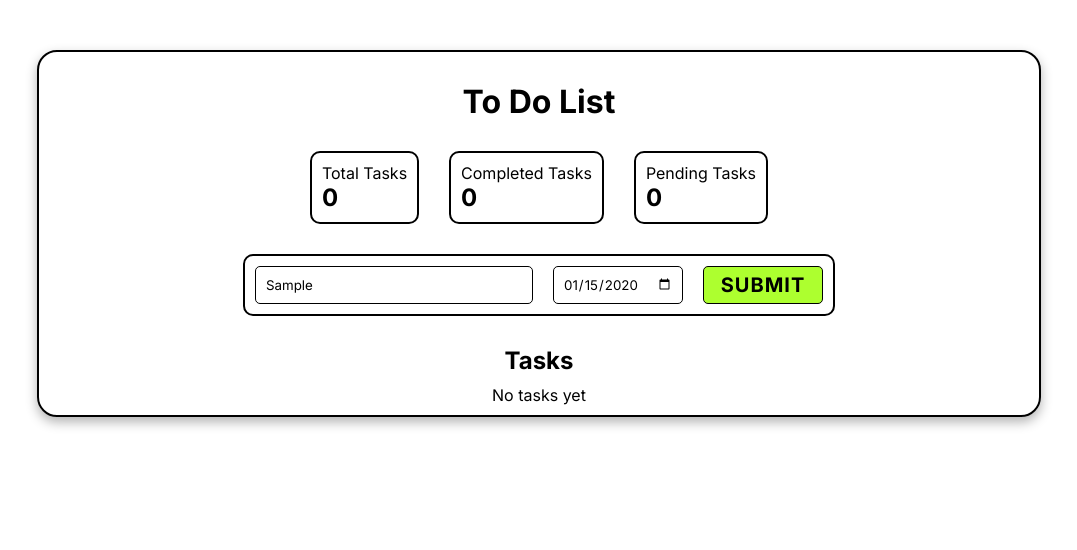
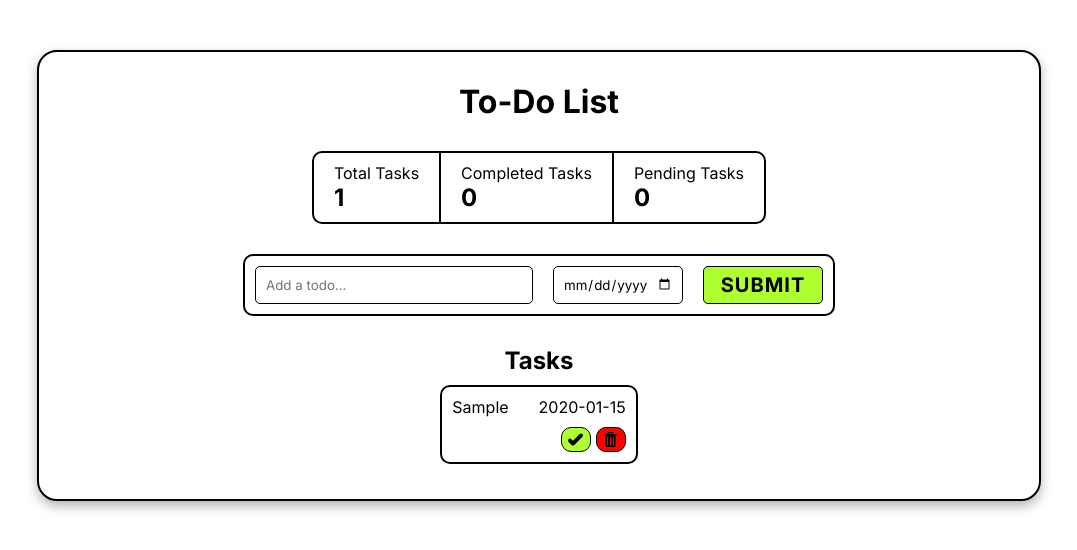
Before and after one commit to COPA100/todo-list, a plain HTML site: page index.html in a window 1280 px wide. Both pictures are taken after typing "Sample", "2020-01-15" into the empty fields and a click on the button "SUBMIT". Shown: the whole page, without its empty margins (101-1178 px from the left). Drawn offline with Linux system fonts and the light colour scheme.

Commit message:
js functionality done with tasks. add localstorage next?

```diff
--- a/index.html
+++ b/index.html
@@ -15,18 +15,18 @@
   <body>
     <div class="container">
       <div class="heading">
-        <h1>To Do List</h1>
+        <h1>To-Do List</h1>
       </div>
       <div class="list-breakdown">
-        <div class="card">
+        <div class="card bd1">
           <p>Total Tasks</p>
           <h2 id="total-tasks">0</h2>
         </div>
-        <div class="card">
+        <div class="card bd2">
           <p>Completed Tasks</p>
           <h2 id="completed-tasks">0</h2>
         </div>
-        <div class="card">
+        <div class="card bd3">
           <p>Pending Tasks</p>
           <h2 id="pending-tasks">0</h2>
         </div>
@@ -39,7 +39,8 @@
       <div class="list">
         <h2>Tasks</h2>
         <p class="no-tasks">No tasks yet</p>
-        <ul id="task-list"></ul>
+        <ul id="task-list">
+        </ul>
       </div>
     </div>
 
--- a/script.js
+++ b/script.js
@@ -0,0 +1,65 @@
+document.getElementById("add-task").addEventListener("click", addTask);
+
+let tasks = 0;
+const totalTasks = document.querySelector("#total-tasks");
+let compTasks = 0;
+const completedTasks = document.querySelector("#completed-tasks");
+let pendTasks = 0;
+const pendingTasks = document.querySelector("#pending-tasks");
+
+function addTask() {
+  tasks++;
+  totalTasks.innerHTML = tasks;
+  if (tasks === 1) document.querySelector(".no-tasks").classList.add("hidden");
+
+  const input = document.querySelector(".todo-input").value;
+  const date = document.querySelector(".todo-date").value;
+  const taskList = document.getElementById("task-list");
+  const item = document.createElement("li");
+  item.classList.add("task-item");
+  item.innerHTML = `<div class="task-info">
+              <p>${input}</p>
+              <p>${date}</p>
+            </div>
+            <div class="task-actions">
+              <button class="complete-btn idx"><img src="./icons/checkmark.svg"></button>
+              <button class="delete-btn idx"><img src="./icons/trash.svg"></button>
+            </div>`;
+
+  taskList.appendChild(item);
+  document.querySelector(".todo-input").value = "";
+  document.querySelector(".todo-date").value = "";
+}
+
+document.getElementById("task-list").addEventListener("click", (e) => {
+  if (e.target.closest(".delete-btn")) {
+    removeTask(e.target.closest(".task-item"));
+  }
+
+  if (e.target.closest(".complete-btn")) {
+    completeTask(e.target.closest(".task-item"));
+  }
+});
+
+function removeTask(taskItem) {
+  taskItem.remove();
+
+  tasks--;
+  if (pendTasks >= 1) {
+    pendTasks--;
+  }
+  totalTasks.innerHTML = tasks;
+  pendingTasks.innerHTML = pendTasks;
+
+  if (tasks === 0) {
+    document.querySelector(".no-tasks").classList.remove("hidden");
+  }
+}
+
+function completeTask(taskItem) {
+  taskItem.remove();
+  compTasks++;
+  completedTasks.innerHTML = compTasks;
+  pendTasks = tasks - compTasks;
+  pendingTasks.innerHTML = pendTasks;
+}
--- a/styles.css
+++ b/styles.css
@@ -19,6 +19,7 @@ body {
   gap: 30px;
   border-radius: 20px;
   box-shadow: 0px 5px 12px rgba(0, 0, 0, 0.3);
+  padding-bottom: 25px;
 }
 
 .heading h1 {
@@ -27,13 +28,26 @@ body {
 
 .list-breakdown {
   display: flex;
-  gap: 30px;
 }
 
 .card {
   border: 2px solid black;
-  padding: 10px;
-  border-radius: 10px;
+  padding: 10px 20px;
+}
+
+.bd1 {
+  border-top-left-radius: 10px;
+  border-bottom-left-radius: 10px;
+}
+
+.bd2 {
+  border-left: 0;
+  border-right: 0;
+}
+
+.bd3 {
+  border-top-right-radius: 10px;
+  border-bottom-right-radius: 10px;
 }
 
 .input-section {
@@ -93,6 +107,9 @@ body {
   padding: 10px;
   border-radius: 10px;
   margin-bottom: 10px;
+  display: flex;
+  flex-direction: column;
+  gap: 10px;
 }
 
 .task-info {
@@ -111,6 +128,15 @@ body {
   height: 15px;
 }
 
+.task-item {
+  animation: fade-up 0.5s ease-in-out;
+}
+
+@keyframes fade-up {
+  from{opacity: 0; transform: translateY(3px);}
+  to {opacity: 1; transform: translateY(0px);}
+}
+
 .complete-btn {
   background-color: greenyellow;
   width: 30px;
@@ -121,6 +147,7 @@ body {
   justify-content: center;
   align-items: center;
   transition: 0.2s ease-in-out;
+  cursor: pointer;
 }
 
 .complete-btn:hover {
@@ -136,9 +163,14 @@ body {
   display: flex;
   justify-content: center;
   align-items: center;
+  cursor: pointer;
 }
 
 .delete-btn:hover {
   transform: translateY(-1px);
   transition: 0.2s ease-in-out;
 }
+
+.hidden {
+  display: none;
+}
```
